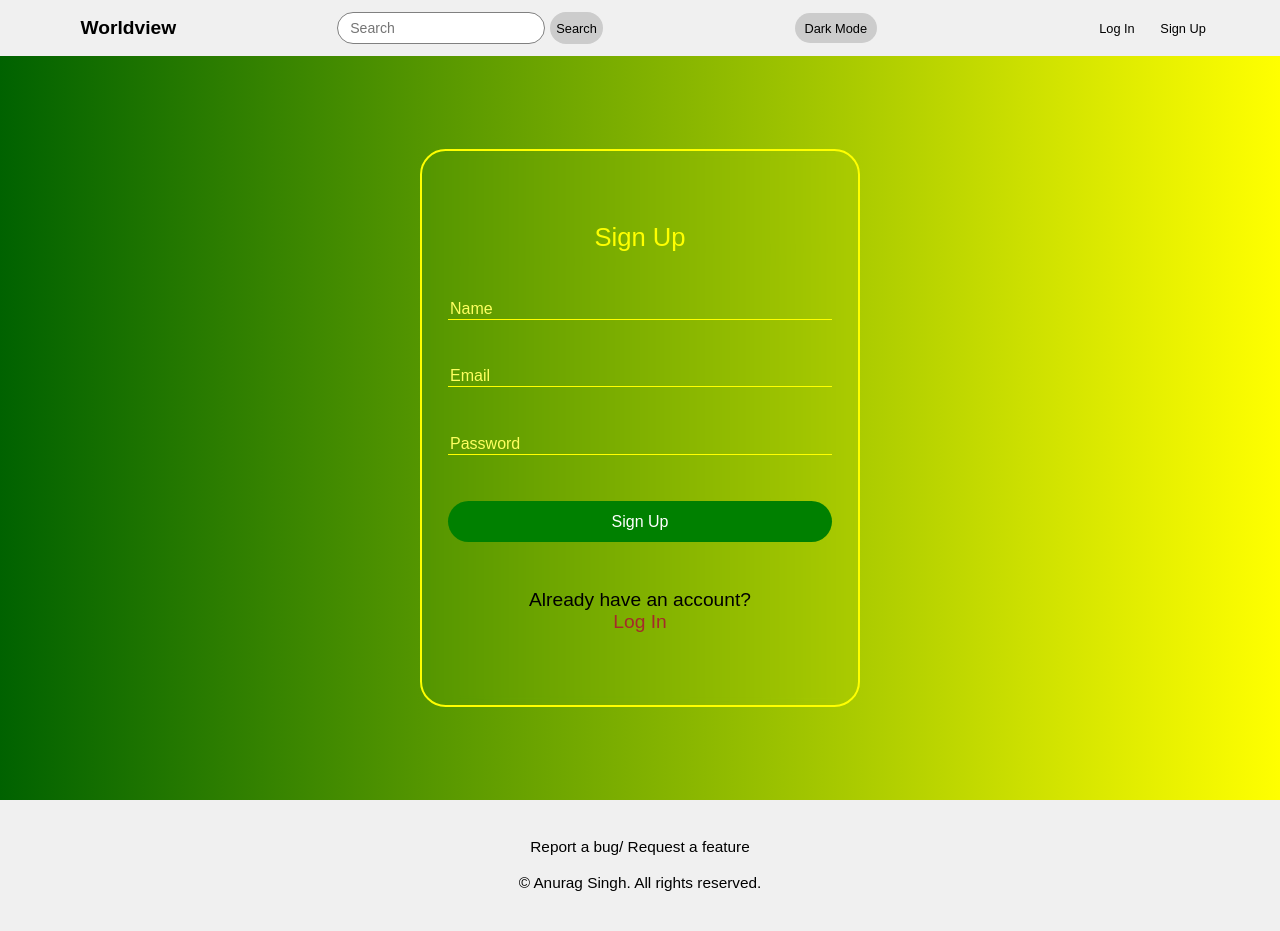
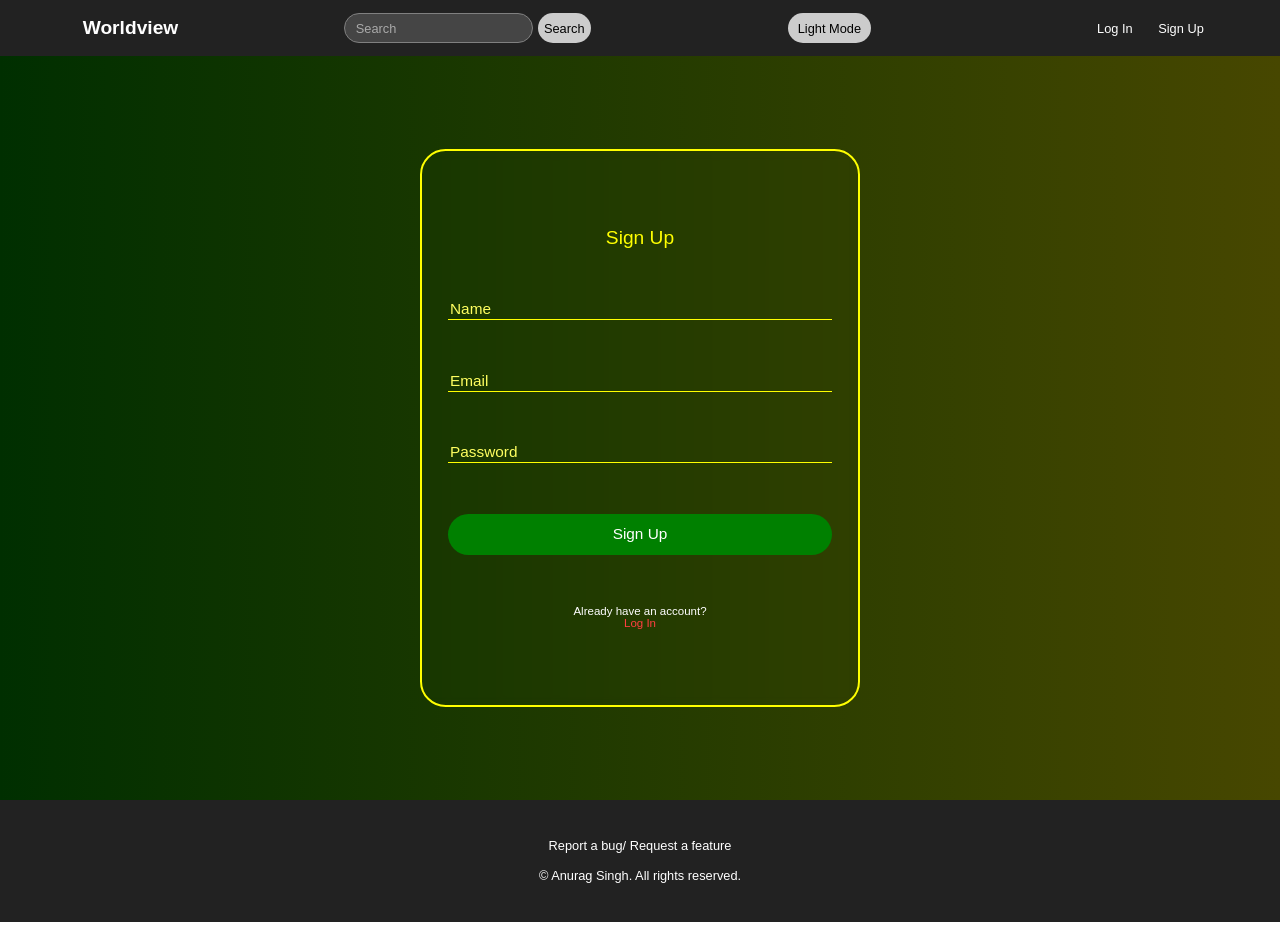
Before and after one commit to anuragsingh6/worldview, a React (Vite) app: page /signup in a window 1280 px wide. Built offline with nearby package versions, Linux system fonts and the light colour scheme.

Commit message:
v1.0.0.0
-log in and sign up functionality implemented

```diff
--- a/src/App.tsx
+++ b/src/App.tsx
@@ -9,14 +9,15 @@ import SearchPage from "./SearchPage";
 import VideoPage from "./VideoPage";
 import IndividualVideoPage from "./IndividualVideoPage";
 
-const Theme = createContext("light");
+const Theme = createContext("dark");
 
 function App(){
 
     const [searchQuery,setSearchQuery] = useState("");
     let [searchData,setSearchData]=useState();
-    let accountExists=false;let account:any={"name":null,"email":null,"password":null};
-    useEffect(()=>{accountHandler();},[]);
+    let [account,setAccount]=useState<any>({"worldviewUsername":localStorage.getItem("worldviewUsername")||null,"worldviewUseremail":localStorage.getItem("worldviewEmail")||null,"worldviewUserpassword":localStorage.getItem("worldviewPassword")||null});
+    let [accountExists,setAccountExists]=useState<any>(localStorage.getItem("worldviewAccountCreated"));
+    useEffect(()=>{;accountHandler();},[]);
 
     async function Search(){
         if ((searchQuery!=="")||(document.location.pathname.substring(8)!=="")){
@@ -35,39 +36,46 @@ function App(){
     }
 
     function validateAccountDetails(name:string,email:string,pswd:string){
-        if (name===""){return "N_ERR";}
-        else if (email===""){return "E_EMPTY";}
-        else if (!email.includes("@")||!email.includes(".")||email.includes(" ")||email.substring(email.indexOf("@"))===""||email.substring(0,email.indexOf("@"))===""||email.substring(email.indexOf("."))===""||email.substring(0,email.indexOf("."))===""){return "E_ERR";}
-        else if (pswd===""){return "P_ERR";}
-        else if (pswd.length<8){return "P_SHORT";}
+        if (name===""){alert("Please Enter Your Name");return false;}
+        else if (email===""){alert("Please Enter Your Email");return false;}
+        else if (!email.includes("@")||!email.includes(".")||email.includes(" ")||email.substring(email.indexOf("@"))===""||email.substring(0,email.indexOf("@"))===""||email.substring(email.indexOf("."))===""||email.substring(0,email.indexOf("."))===""){alert("Invalid email");return false;}
+        else if (pswd===""){alert("Please Enter a Password");return false;}
+        else if (pswd.length<8){alert("Please Enter a Longer Password");return false;}
         return true;
     }
 
     function accountHandler(){
-        if(localStorage.worldviewAccountCreated==="true"){
-            accountExists=true;
-            account["name"]=localStorage.getItem("worldviewUsername");
-            account["email"]=localStorage.getItem("worldviewEmail");
-            account["password"]=localStorage.getItem("worldviewPassword");
+        console.log("from App.tsx :  ","accountExists",localStorage.getItem("worldviewAccountCreated"),typeof(localStorage.getItem("worldviewAccountCreated")));
+        if(localStorage.getItem("worldviewAccountCreated")===null){
+            console.log(localStorage.getItem("worldviewAccountCreated"));
+            localStorage.setItem("worldviewAccountCreated","false");
+        }
+        else if(localStorage.worldviewAccountCreated==="true"){
+            setAccount({"worldviewUsername":localStorage.getItem("worldviewUsername"),"worldviewUseremail":localStorage.getItem("worldviewEmail"),"worldviewUserpassword":localStorage.getItem("worldviewPassword")});
             console.log(account);
-            // document.location.pathname="/";
+            return;
         }
-        else{alert("Account Error");}
+    }
+
+    function deleteAccount(){
+        setAccountExists("false");localStorage.setItem("worldviewAccountCreated","false");
+        setAccount({"worldviewUsername":null,"worldviewUseremail":null,"worldviewUserpassword":null});
+        ["worldviewUsername","worldviewEmail","worldviewPassword"].map((item)=>localStorage.removeItem(item));
     }
 
 
-    const [theme, setTheme] = useState("light");
+    const [theme, setTheme] = useState("dark");
     function toggleTheme(){setTheme((currentTheme)=>(currentTheme==="light"?"dark":"light"))}
 
     return (
         <>
         <Theme.Provider value={theme}>
             <BrowserRouter>
-                <Navbar theme={theme} toggleTheme={toggleTheme} Search={Search} searchQuery={searchQuery} setSearchQuery={setSearchQuery} setSearchData={setSearchData} />
+                <Navbar theme={theme} toggleTheme={toggleTheme} Search={Search} searchQuery={searchQuery} setSearchQuery={setSearchQuery} setSearchData={setSearchData} accountHandler={accountHandler} account={account} accountExists={accountExists} deleteAccount={deleteAccount} />
                 <Routes>
                     <Route path="/" element={<MainPage theme={theme} />} />
-                    <Route path="/login" element={<LoginPage theme={theme} accountHandler={accountHandler} />} />
-                    <Route path="/signup" element={<SignupPage theme={theme} validateAccountDetails={validateAccountDetails} accountHandler={accountHandler} />} />
+                    <Route path="/login" element={<LoginPage theme={theme} validateAccountDetails={validateAccountDetails} accountHandler={accountHandler} accountExists={accountExists} />} />
+                    <Route path="/signup" element={<SignupPage theme={theme} validateAccountDetails={validateAccountDetails} accountHandler={accountHandler} setAccountExists={setAccountExists} accountExists={accountExists} />} />
 
                     <Route path="/search/" element={<div className={`searchPage ${theme}`} style={{width:"100%"}}><h2>Search for something</h2></div>} />
                     <Route path="/search/*" element={<SearchPage theme={theme} searchQuery={searchQuery} searchData={searchData} Search={Search} />} />
--- a/src/MainPage.tsx
+++ b/src/MainPage.tsx
@@ -14,7 +14,7 @@ function MainPage(props:any){
             let rawDataJSON = await rawData.json();
             setVideoData(rawDataJSON);
         }
-        catch{setTimeout(fetchSuggestedVideos,3000);}
+        catch{/*setTimeout(fetchSuggestedVideos,3000);*/}
     }
 
     return (
--- a/src/Navbar.tsx
+++ b/src/Navbar.tsx
@@ -1,6 +1,12 @@
 import { Link } from "react-router-dom";
 
 function Navbar(props:any){
+        let accountDialog=document.getElementById("accountDialog") as HTMLDialogElement;
+
+    function showAccountOptions(): void{
+        accountDialog.showModal();
+        accountDialog.addEventListener("click",(e)=>{if (e.clientX>accountDialog.getBoundingClientRect().right||e.clientX<accountDialog.getBoundingClientRect().left||e.clientY>accountDialog.getBoundingClientRect().bottom||e.clientY<accountDialog.getBoundingClientRect().top){accountDialog.close();}});
+    }
 
     return (
         <>
@@ -12,9 +18,21 @@ function Navbar(props:any){
             </div>
             <div className="uimode"><button type="button" className="mode-button" onClick={props.toggleTheme}>{props.theme ==="light"?"Dark":"Light"} Mode</button></div>
             <div className="uilogger">
-                <Link to="/login"><div id="uilogger-login" className={`${props.theme}`} style={{marginRight:"1vw"}}>Log In</div></Link>
-                <Link to="/signup"><div id="uilogger-signup" className={`${props.theme}`} style={{marginLeft:"1vw"}}>Sign Up</div></Link>
+                {props.accountExists==="false"||props.accountExists===null?<div style={{height:"100%",width:"100%",display:"flex"}}>
+                    <Link to="/login"><div id="uilogger-login" className={`${props.theme}`} style={{marginRight:"1vw"}}>Log In</div></Link>
+                    <Link to="/signup"><div id="uilogger-signup" className={`${props.theme}`} style={{marginLeft:"1vw"}}>Sign Up</div></Link>
+                </div>
+                :<div className={`uilogger-username ${props.theme}`} onClick={()=>showAccountOptions()}>{props.account["worldviewUsername"]}</div>}
             </div>
+            <dialog id="accountDialog" className={props.theme} style={{height:"50%",width:"50%",padding:"5%",border:"none",borderRadius:"2vw"}}>
+                <h2>Account Options</h2>
+                <div style={{padding:"5% 2%"}}>
+                    <h3>Delete Account</h3>
+                    <button className="search-result-sort-option-button" style={{height:"auto",width:"auto",padding:"2%"}} onClick={()=>{props.deleteAccount();accountDialog.close();}}>Delete Account</button>
+                    <div style={{padding:"1% 0% 2% 0%"}}><strong>This action cannot be undone</strong></div>
+                </div>
+                <button className="search-result-sort-option-button" style={{height:"auto",width:"50%",padding:"2%"}} onClick={()=>{accountDialog.close();}}>Close</button>
+            </dialog>
         </div>
         </>
     )
--- a/src/SignupPage.tsx
+++ b/src/SignupPage.tsx
@@ -1,27 +1,22 @@
 import { useEffect, useState } from "react";
-import { Link } from "react-router-dom"
+import { Link, useNavigate } from "react-router-dom"
 
 function SignupPage(props:any){
-    useEffect(()=>{document.title="Sign Up | Worldview";},[]);
+    useEffect(()=>{document.title="Sign Up | Worldview";},[]);let navigateTo=useNavigate();
 
     let [signup_username,setSignup_username]=useState("");let [signup_useremail,setSignup_useremail]=useState("");let [signup_userpassword,setSignup_userpassword]=useState("");
 
     function signupHandler(name:string,email:string,pswd:string){
-
-        if((localStorage.getItem("worldviewUsername")===name)&&(localStorage.getItem("worldviewEmail")===email)&&(localStorage.getItem("worldviewPassword")===pswd)){
-            alert("Account already exists. Please Log In instead.");
+        if (localStorage.getItem("worldviewAccountCreated")=="true"){alert("Account already exists. Please Log In instead.");return;
         }
         else{
-            localStorage.setItem("worldviewUsername",name);
-            localStorage.setItem("worldviewEmail",email);
-            localStorage.setItem("worldviewPassword",pswd);
-            switch(props.validateAccountDetails(name,email,pswd)){
-                case "N_ERR":alert("Please Enter Your Name");break;
-                case "E_EMPTY":alert("Please Enter Your Email");break;
-                case "E_ERR":alert("Invalid email");break;
-                case "P_ERR":alert("Please Enter a Password");break;
-                case "P_SHORT":alert("Please Enter a Longer Password");break;
-                default:localStorage.setItem("worldviewAccountCreated","true");props.accountHandler();
+            localStorage.setItem("worldviewUsername",name);localStorage.setItem("worldviewEmail",email);localStorage.setItem("worldviewPassword",pswd);
+            if(props.validateAccountDetails(name,email,pswd)){
+                console.log("from SignupPage.tsx :  ","accountExists",localStorage.getItem("worldviewAccountCreated"),typeof(localStorage.getItem("worldviewAccountCreated")));
+                props.setAccountExists("true");localStorage.setItem("worldviewAccountCreated","true");
+                console.log("from SignupPage.tsx :  ","accountExists",localStorage.getItem("worldviewAccountCreated"),typeof(localStorage.getItem("worldviewAccountCreated")));
+                console.log(localStorage);
+                props.accountHandler();navigateTo("/");
             }
         }
     }
@@ -29,14 +24,15 @@ function SignupPage(props:any){
     return (
         <div id="signuppage" className={`${props.theme}`}>
             <div id="signuppage-container">
-                <form id="signupform">
+                {props.accountExists==="true"?<div style={{padding:"5%",color:"yellow",border:"0.3vw solid yellow",borderRadius:"2vw"}}>Already Signed Up and Logged In</div>
+                :<form id="signupform">
                     <div id="signupheading">Sign Up</div>
                     <input className={`${props.theme} signupinput`} placeholder="Name" type="text" onChange={(e)=>setSignup_username(e.target.value)} />
                     <input className={`${props.theme} signupinput`} placeholder="Email" type="text" onChange={(e)=>setSignup_useremail(e.target.value)} />
                     <input className={`${props.theme} signupinput`} placeholder="Password" type="password" onChange={(e)=>setSignup_userpassword(e.target.value)} />
                     <button id="signupbutton" type="button" onClick={()=>signupHandler(signup_username,signup_useremail,signup_userpassword)}>Sign Up</button>
                     <small id="loginsignup" className={`${props.theme}`}>Already have an account? <Link to="/login"><div className={`loginsignupinterchange ${props.theme}`}>Log In</div></Link></small>
-                </form>
+                </form>}
             </div>
         </div>
     )
--- a/src/index.css
+++ b/src/index.css
@@ -38,13 +38,13 @@ a{color:initial;text-decoration:none;}
 
 #loginpage.light,#signuppage.light{background-image:linear-gradient(to right,#006200,yellow);}
 #loginpage.dark,#signuppage.dark{background-image:linear-gradient(to right,#002f00,#474700);}
-#loginheading,#signupheading{font-size:4vw;text-align:center;color:yellow}
+#loginheading,#signupheading{font-size:2em;text-align:center;color:yellow}
 #loginform,#signupform{height:90%;padding:2%;display:flex;flex-direction:column;justify-content:space-evenly;border:0.2vw solid yellow;border-radius:2vw;backdrop-filter:blur(5px);}
-.logininput,.signupinput{font-size:3vw;border:none;border-bottom:0.1vw solid yellow;border-radius:0;outline:none;background-color:transparent;}
+.logininput,.signupinput{font-size:1.5em;border:none;border-bottom:0.1vw solid yellow;border-radius:0;outline:none;background-color:transparent;}
 .logininput::placeholder,.signupinput::placeholder{color:#ffff60;}
-#loginbutton,#signupbutton{font-size:0.7em;padding:3%;color:white;background-color:green;border:none;border-radius:20vw;}
+#loginbutton,#signupbutton{font-size:1.5em;padding:3%;color:white;background-color:green;border:none;border-radius:20vw;}
 #loginbutton:hover,#signupbutton:hover{background-color:#006200!important;}
-#loginsignup{text-align:center;font-size:0.5em;}
+#loginsignup{text-align:center;font-size:1.2em;}
 .loginsignupinterchange{white-space:nowrap;}.loginsignupinterchange.light{color:brown;}.loginsignupinterchange.dark{color:#ff3f3f;}
 #loginform,#signupform{width:75%;}
 
@@ -54,7 +54,7 @@ a{color:initial;text-decoration:none;}
 .div2-bottom-content{padding:0% 5%;text-align:center;}
 .div1-left,.div1-right{height:75%;width:50%;margin-left:5%;align-items:flex-start;justify-content:space-evenly;}
 .div1-left-heading{font-weight:bold;}
-.div1-left.light{color:black;}.div1-left.dark{color:white;}
+.div1-left.light,.uilogger-username.light{color:black;}.div1-left.dark,.uilogger-username.dark{color:white;}
 .div1-left-buttoncontainer{height:10%;width:90%;display:flex;flex-direction:row;align-items:center;justify-content:flex-start;}
 .main-button{height:100%;width:100%;padding:2%;font-size:0.7em;color:white;background-color:#23b9ff;border:none;border-radius:20vw;cursor:pointer;}
 .div1-image{height:100%;width:90%;background:center no-repeat;background-size:contain;background-image:url(/images/img.svg);}
@@ -81,9 +81,9 @@ a{color:initial;text-decoration:none;}
 #footer{padding:3% 0%;font-size:1.2em;}
 #footer.light{color:black;background-color:#f0f0f0;}#footer.dark{color:white;background-color:#222222;}
 
-.searchpage,.videopage,.channelpage,.videoPage,.searchPage,.channelPage{min-height:100vh;padding-top:10%;display:flex;flex-direction:column;align-items:center;justify-content:flex-start;font-size:2rem;}
-.searchpage.light,.videopage.light,.channelpage.light,.videoPage.light,.searchPage.light,.channelPage.light{background-color:white;color:black;}
-.searchpage.dark,.videopage.dark,.channelpage.dark,.videoPage.dark,.searchPage.dark,.channelPage.dark{background-color:#333333;color:white;}
+.searchpage,.videopage,.videoPage,.searchPage,.channelPage{min-height:100vh;padding-top:10%;display:flex;flex-direction:column;align-items:center;justify-content:flex-start;font-size:2rem;}
+.searchpage.light,.videopage.light,.videoPage.light,.searchPage.light,.channelPage.light{background-color:white;color:black;}
+.searchpage.dark,.videopage.dark,.videoPage.dark,.searchPage.dark,.channelPage.dark{background-color:#333333;color:white;}
 .search-video{height:auto;width:100%;margin:2% 0%;padding:2%;font-size:1.5rem;}
 .search-video,.search-video-div2,.search-video-div1{display:flex;flex-direction:row;align-items:flex-start;justify-content:flex-start;}
 .search-video-div1{height:100%;width:75%;flex-direction:column;}
@@ -96,10 +96,10 @@ a{color:initial;text-decoration:none;}
 .search-result-sort-option-button:active{color:white;background-color:black;}
 .searchpage-container{height:100%;width:90%;display:flex;flex-direction:column;align-items:center;justify-content:center;}
 
-.videopage,.channelpage{min-height:100vh;width:100%;}
+.videopage{min-height:100vh;width:100%;}
 .videopage-all-videos,.videopage-all-videos-row{height:auto;width:90%;display:flex;flex-direction:column;}
 .videopage-all-videos-row{width:100%;flex-direction:column;justify-content:space-evenly;}
-.videopage-main-container,.channelpage-main-container{width:100%;display:flex;flex-direction:column;align-items:center;justify-content:center;}
+.videopage-main-container{width:100%;display:flex;flex-direction:column;align-items:center;justify-content:center;}
 .videopage-video-container{height:98%;width:100%;display:flex;flex-direction:column;align-items:center;justify-content:center;}
 .videopage{padding-bottom:5%;}
 .videopage-all-videos-row>a{all:unset;cursor:pointer;height:33vh;width:100%;margin-bottom:10%;}
@@ -117,9 +117,9 @@ a{color:initial;text-decoration:none;}
 .individualvideopage-more-videos-header{display:flex;flex-direction:row;align-items:center;justify-content:flex-start;margin-top:5%;}
 .individualvideopage-more-videos-header>a{width:20%;}
 
-.channelpage-main-container{width:90%;}
-.channelpage-icon-about-container{width:100%;margin-bottom:5%;display:flex;flex-direction:row;}
-.channelpage-icon-container,.channelpage-about-container{display:flex;flex-direction:column;}
+.uilogger-username{min-height:100%;min-width:100%;height:100%;width:100%;display:flex;flex-direction:column;align-items:center;justify-content:center;cursor:pointer;}
+#accountDialog.light{color:black;background-color:white;}#accountDialog.dark{color:white;background-color:#444444;}
+.uilogger{min-height:100%;min-width:5%;}
 
 @media screen and (min-width:350px) {
     .search-video-image{height:15vh;width:40%;}
@@ -135,10 +135,10 @@ a{color:initial;text-decoration:none;}
 @media screen and (min-width:500px) {
     html,body,#root,#navbar{font-size:1.75vw;}
     #logo{font-size:2.625vw;}
-    #navbarsearch{font-size:1.925vw;width:auto;}
+    #navbarsearch{font-size:1.25vw;width:auto;}
     #loginform,#signupform{height:100%;}
-    #loginheading,#signupheading{font-size:3vw;}
-    .logininput,#loginbutton,.signupinput,#signupbutton{font-size:2vw;}
+    #loginheading,#signupheading{font-size:1em;}
+    .logininput,#loginbutton,.signupinput,#signupbutton{font-size:0.8em;}
     #div1,#div2,#div3{height:75vh;}
     .div3-bottom-videos,.individualvideopage-more-videos{flex-direction:row;}
     .div3-bottom-videos>a,.individualvideopage-more-videos>a{width:30%;}
@@ -149,15 +149,16 @@ a{color:initial;text-decoration:none;}
     .individualvideopage-mainvideo{height:51vh;}
     .individualvideopage-more-videos-container{height:50vh;}
     #loginform,#signupform{width:50%;}
+    #loginsignup{font-size:0.7em;}
 }
 
 @media screen and (min-width:800px) {
     html,body,#root,#navbar{font-size:1.5vw;}
     .div1-left,.div2-bottom-content,#div3{font-size:2.5vw;}
     #logo{font-size:2.25vw;}
-    #navbarsearch{font-size:1.65vw;}
-    #loginheading,#signupheading{font-size:2.25vw;}
-    .logininput,#loginbutton,.signupinput,#signupbutton{font-size:1.5vw;}
+    #navbarsearch{font-size:1.1vw;}
+    #loginheading,#signupheading{font-size:0.9em;}
+    .logininput,#loginbutton,.signupinput,#signupbutton{font-size:0.6em;}
     .div3-bottom-videos>a,.individualvideopage-more-videos>a{height:60%;width:30%;}
     .search-video-image{height:17vh;width:20%;}
     .search-video-link{width:80%;}
@@ -166,6 +167,7 @@ a{color:initial;text-decoration:none;}
     .individualvideopage-mainvideo{height:51vh;width:75%;}
     .individualvideopage-mainvideo-information-container{width:75%;}
     #loginform,#signupform{width:40%;}
+    #loginsignup{font-size:0.5em;}
 }
 
 
@@ -173,11 +175,11 @@ a{color:initial;text-decoration:none;}
     html,body,#root,#navbar{font-size:1vw;}
     .div1-left,.div2-bottom-content,#div3{font-size:2vw;}
     .div1-left-buttoncontainer{height:15%;}
-    /* #footer{font-size:0.4em;} */
+    #footer{font-size:1em;}
     #logo{font-size:1.5vw;}
-    #navbarsearch{font-size:1.1vw;}
-    #loginheading,#signupheading{font-size:2vw;}
-    .logininput,#loginbutton,.signupinput,#signupbutton{font-size:1.25vw;}
+    #navbarsearch{font-size:1vw;}
+    #loginheading,#signupheading{font-size:0.5em;}
+    .logininput,#loginbutton,.signupinput,#signupbutton{font-size:0.4em;}
     .search-video-link{width:75%;}
     .search-video{height:18vh;}
     .search-video-image{height:19vh;width:20%;}
@@ -186,4 +188,5 @@ a{color:initial;text-decoration:none;}
     .individualvideopage{padding-top:5%;}
     .individualvideopage-mainvideo{height:75vh;}
     #loginform,#signupform{width:30%;}
+    #loginsignup{font-size:0.3em;}
 }
```
Also changed, not shown: src/LoginPage.tsx (+7 -7 lines).
